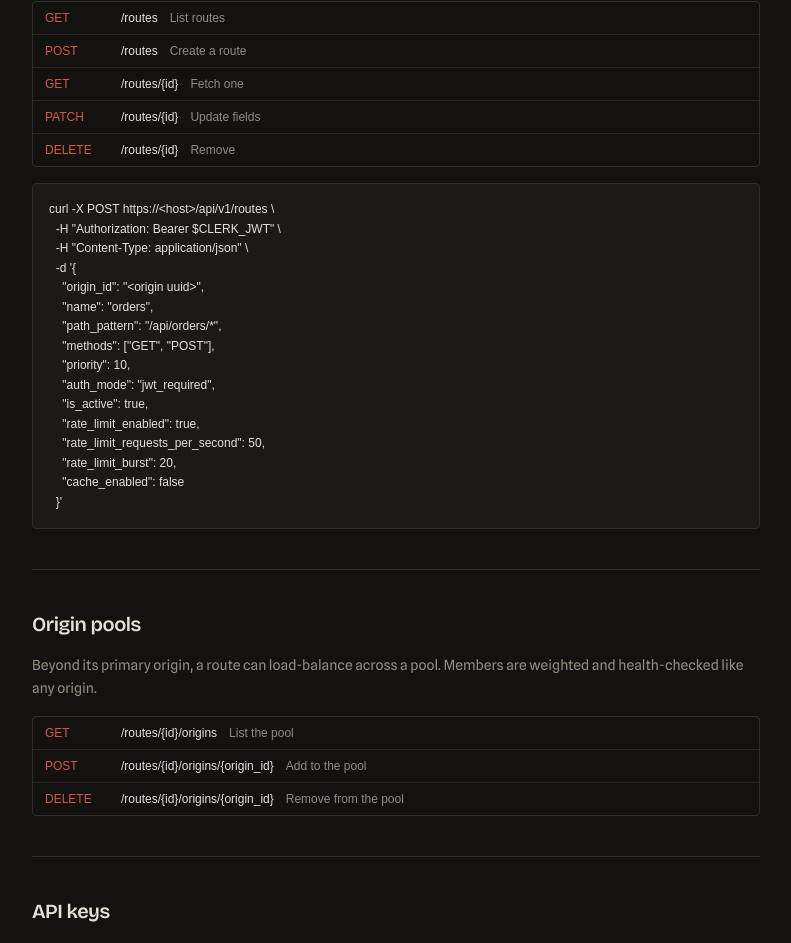
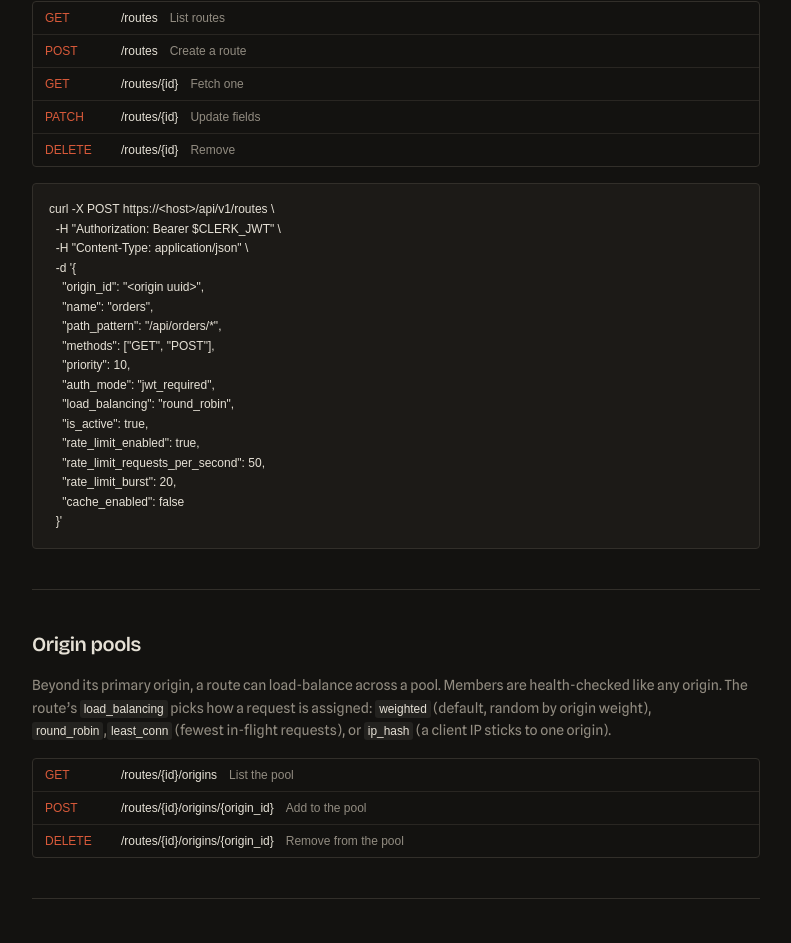
Before and after one commit to Rakshit-gen/vantageedge-fe, a Next.js app: page /docs in a window 1280 px wide. Shown: the part 1896-2839 px from the top of the page, without its empty margins (244-1035 px from the left). Built offline with nearby package versions, Linux system fonts and the light colour scheme; no server answers; a web font is replaced by a local one.

Commit message:
Expose per-route load balancing in the console
Route form gets a Load balancing select (weighted / round robin / least
connections / sticky by client IP), the policy chips show the strategy
when it is not the default, the route drawer lists it, and the docs
cover load_balancing on the pool endpoint.

```diff
--- a/app/dashboard/routes/page.tsx
+++ b/app/dashboard/routes/page.tsx
@@ -259,6 +259,7 @@ export default function RoutesPage() {
                 />
               </Row>
               <Row k="Auth">{drawerRoute.auth_mode}</Row>
+              <Row k="Balancing">{drawerRoute.load_balancing || 'weighted'}</Row>
               <Row k="Timeout">{drawerRoute.timeout_seconds}s</Row>
               <Row k="Retries">{drawerRoute.retry_attempts}</Row>
               <Row k="ID">{drawerRoute.id}</Row>
--- a/app/docs/page.tsx
+++ b/app/docs/page.tsx
@@ -144,6 +144,7 @@ curl https://<host>/api/v1/routes \\
     "methods": ["GET", "POST"],
     "priority": 10,
     "auth_mode": "jwt_required",
+    "load_balancing": "round_robin",
     "is_active": true,
     "rate_limit_enabled": true,
     "rate_limit_requests_per_second": 50,
@@ -155,8 +156,11 @@ curl https://<host>/api/v1/routes \\
 
         <Section id="pool" title="Origin pools">
           <p>
-            Beyond its primary origin, a route can load-balance across a pool. Members are weighted and
-            health-checked like any origin.
+            Beyond its primary origin, a route can load-balance across a pool. Members are
+            health-checked like any origin. The route’s <Code>load_balancing</Code> picks how a request
+            is assigned: <Code>weighted</Code> (default, random by origin weight), <Code>round_robin</Code>,
+            <Code>least_conn</Code> (fewest in-flight requests), or <Code>ip_hash</Code> (a client IP
+            sticks to one origin).
           </p>
           <EndpointList
             rows={[
--- a/components/dashboard/add-route-dialog.tsx
+++ b/components/dashboard/add-route-dialog.tsx
@@ -17,7 +17,7 @@ import { Switch } from '@/components/ui/switch'
 import { Select, SelectContent, SelectItem, SelectTrigger, SelectValue } from '@/components/ui/select'
 import { originsApi, routesApi, type RouteInput } from '@/lib/api/resources'
 import { qk, useOptimisticMutation } from '@/lib/hooks/use-resource'
-import type { AuthMode, Route } from '@/lib/types'
+import type { AuthMode, LoadBalancing, Route } from '@/lib/types'
 import { cn } from '@/lib/utils'
 
 const METHODS = ['GET', 'POST', 'PUT', 'PATCH', 'DELETE'] as const
@@ -26,6 +26,12 @@ const AUTH_MODES: { value: AuthMode; label: string }[] = [
   { value: 'jwt_required', label: 'JWT required' },
   { value: 'apikey_required', label: 'API key required' },
   { value: 'both', label: 'JWT and API key' },
+]
+const LB_MODES: { value: LoadBalancing; label: string }[] = [
+  { value: 'weighted', label: 'Weighted random' },
+  { value: 'round_robin', label: 'Round robin' },
+  { value: 'least_conn', label: 'Least connections' },
+  { value: 'ip_hash', label: 'Sticky by client IP' },
 ]
 
 const blank = (originId: string): RouteInput => ({
@@ -43,6 +49,7 @@ const blank = (originId: string): RouteInput => ({
   cache_enabled: false,
   cache_ttl_seconds: 60,
   cache_key_pattern: '',
+  load_balancing: 'weighted',
   timeout_seconds: 30,
   retry_attempts: 0,
 })
@@ -77,6 +84,7 @@ export function AddRouteDialog({
         cache_enabled: route.cache_enabled,
         cache_ttl_seconds: route.cache_ttl_seconds,
         cache_key_pattern: route.cache_key_pattern || '',
+        load_balancing: route.load_balancing || 'weighted',
         timeout_seconds: route.timeout_seconds,
         retry_attempts: route.retry_attempts,
       })
@@ -186,6 +194,21 @@ export function AddRouteDialog({
             </Field>
           </div>
 
+          <Field label="Load balancing">
+            <Select value={form.load_balancing} onValueChange={(v) => set('load_balancing', v as LoadBalancing)}>
+              <SelectTrigger>
+                <SelectValue />
+              </SelectTrigger>
+              <SelectContent>
+                {LB_MODES.map((m) => (
+                  <SelectItem key={m.value} value={m.value}>
+                    {m.label}
+                  </SelectItem>
+                ))}
+              </SelectContent>
+            </Select>
+          </Field>
+
           <Toggle
             label="Active"
             hint="Inactive routes are ignored by the exchange."
--- a/components/policy-chips.tsx
+++ b/components/policy-chips.tsx
@@ -9,6 +9,13 @@ const AUTH_LABEL: Record<Route['auth_mode'], string> = {
   jwt_required: 'jwt',
   apikey_required: 'key',
   both: 'jwt + key',
+}
+
+const LB_LABEL: Record<Route['load_balancing'], string> = {
+  weighted: 'weighted',
+  round_robin: 'round robin',
+  least_conn: 'least conn',
+  ip_hash: 'ip sticky',
 }
 
 /**
@@ -32,6 +39,10 @@ export function PolicyChips({ route, className }: { route: Route; className?: st
 
       {route.cache_enabled ? <Badge variant="lamp">cache {route.cache_ttl_seconds}s</Badge> : null}
 
+      {route.load_balancing && route.load_balancing !== 'weighted' ? (
+        <Badge variant="outline">{LB_LABEL[route.load_balancing]}</Badge>
+      ) : null}
+
       {route.circuit_breaker_enabled ? (
         <Badge variant="warning">breaker {route.circuit_breaker_threshold}</Badge>
       ) : null}
--- a/lib/api/resources.ts
+++ b/lib/api/resources.ts
@@ -5,6 +5,7 @@ import type {
   APIKey,
   APIKeyWithSecret,
   AuthMode,
+  LoadBalancing,
   Origin,
   Route,
   Tenant,
@@ -39,6 +40,7 @@ export interface RouteInput {
   cache_enabled: boolean
   cache_ttl_seconds: number
   cache_key_pattern: string
+  load_balancing: LoadBalancing
   timeout_seconds: number
   retry_attempts: number
 }
--- a/lib/types/index.ts
+++ b/lib/types/index.ts
@@ -4,6 +4,7 @@
 
 export type Role = 'owner' | 'admin' | 'member' | 'viewer'
 export type AuthMode = 'public' | 'jwt_required' | 'apikey_required' | 'both'
+export type LoadBalancing = 'weighted' | 'round_robin' | 'least_conn' | 'ip_hash'
 
 export interface Tenant {
   id: string
@@ -64,6 +65,8 @@ export interface Route {
   cache_enabled: boolean
   cache_ttl_seconds: number
   cache_key_pattern: string
+
+  load_balancing: LoadBalancing
 
   timeout_seconds: number
   retry_attempts: number
```
